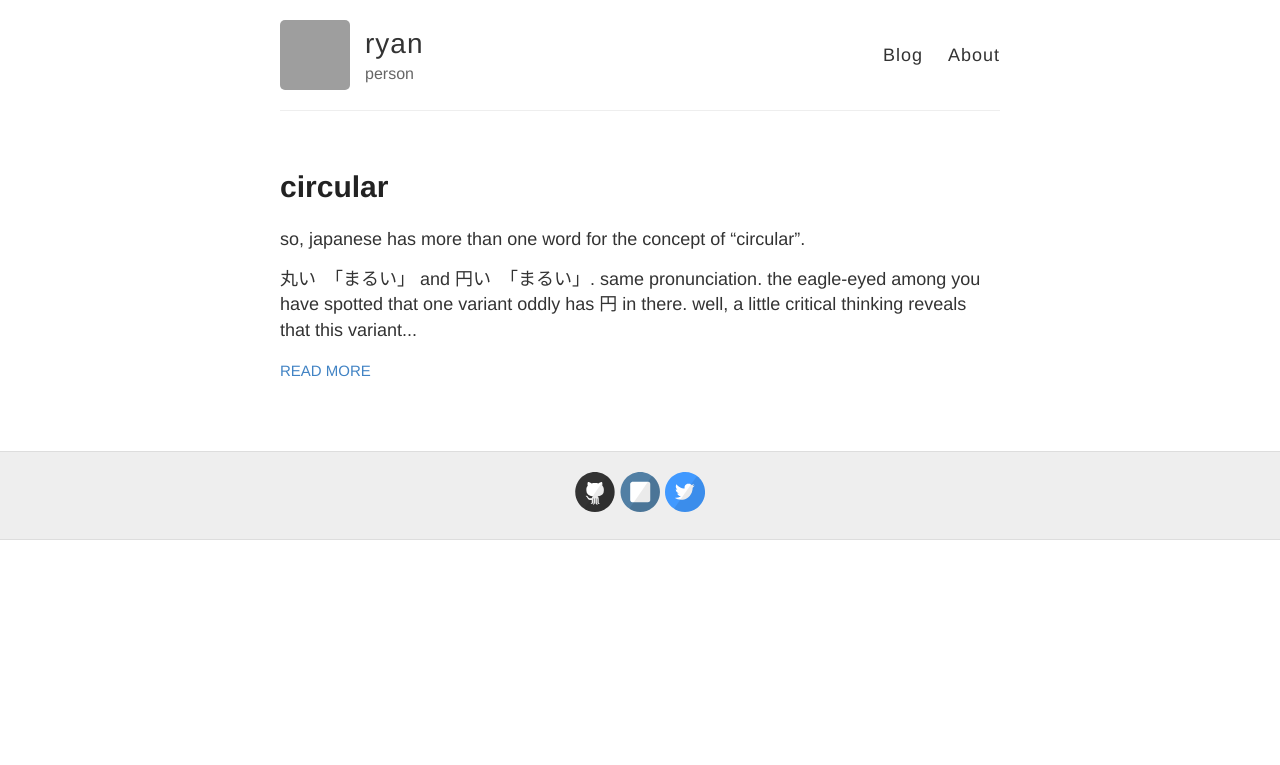
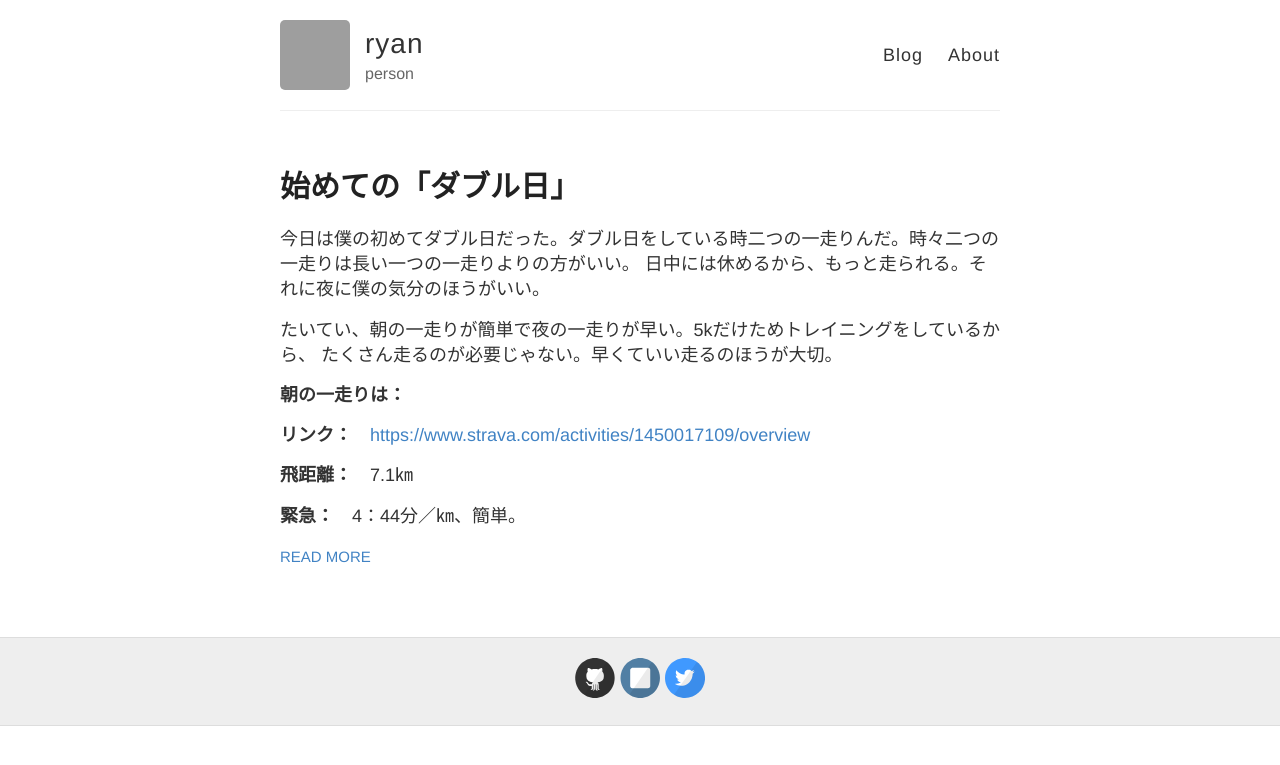
Before and after one commit to Polyrhythm/trainingblog, a Jekyll site: the page built from index.html, in a window 1280 px wide. Shown: the top 765 px of the page. Built offline with Jekyll 4.4.1, drawn with Linux system fonts in a browser that asks for light colours; grey boxes are pictures that could not be loaded.

Commit message:
first post

```diff
--- a/_posts/2014-3-3-Hello-World.md
+++ /dev/null
@@ -1,22 +0,0 @@
----
-layout: post
-title: circular
----
-
-so, japanese has more than one word for the concept of "circular".
-
-丸い　「まるい」 and 円い　「まるい」. same pronunciation. the eagle-eyed among you have spotted that one variant oddly has 円 in there. well, a little critical thinking reveals that this variant of the word probably refers to circular as a flat coin, much like a 円.
-
-そうですね。
-
-丸い is more like spherical, but can also refer to planaer objects as well. according to my trusty advisor, 丸い　is more often used in writing than 円い.
-
-more interesting circular facts...
-
-**丸いねこ**: fluffy or fat cat. very useful.
-
-**丸いおしり**: round ass. also very useful.
-
-面白いね？
-
-明日は、これをしようとします。　がんばります。
--- /dev/null
+++ b/_posts/2018-3-13-double.md
@@ -0,0 +1,18 @@
+---
+layout: post
+title: 始めての「ダブル日」
+---
+
+今日は僕の初めてダブル日だった。ダブル日をしている時二つの一走りんだ。時々二つの一走りは長い一つの一走りよりの方がいい。
+日中には休めるから、もっと走られる。それに夜に僕の気分のほうがいい。
+
+たいてい、朝の一走りが簡単で夜の一走りが早い。5kだけためトレイニングをしているから、
+たくさん走るのが必要じゃない。早くていい走るのほうが大切。
+
+**朝の一走りは：**
+
+**リンク：**　[https://www.strava.com/activities/1450017109/overview](https://www.strava.com/activities/1450017109/overview)
+
+**飛距離：**　7.1㎞
+
+**緊急：**　4：44分／㎞、簡単。
--- a/about.md
+++ b/about.md
@@ -8,3 +8,11 @@ permalink: /about/
 
 これは走るのトレイニング。事をしているの一体分かりません。それから、下手に日本語を話すから、
 これは日本語の練習です。頑張ります。
+
+###PB
+**1㎞：** ？？
+**マイル：** ？？
+**5k：** 17:30
+**10k：** ？？
+**半マラトン：** ？？
+**マラトン：** ？？
```
Also changed, not shown: 1 other file.
